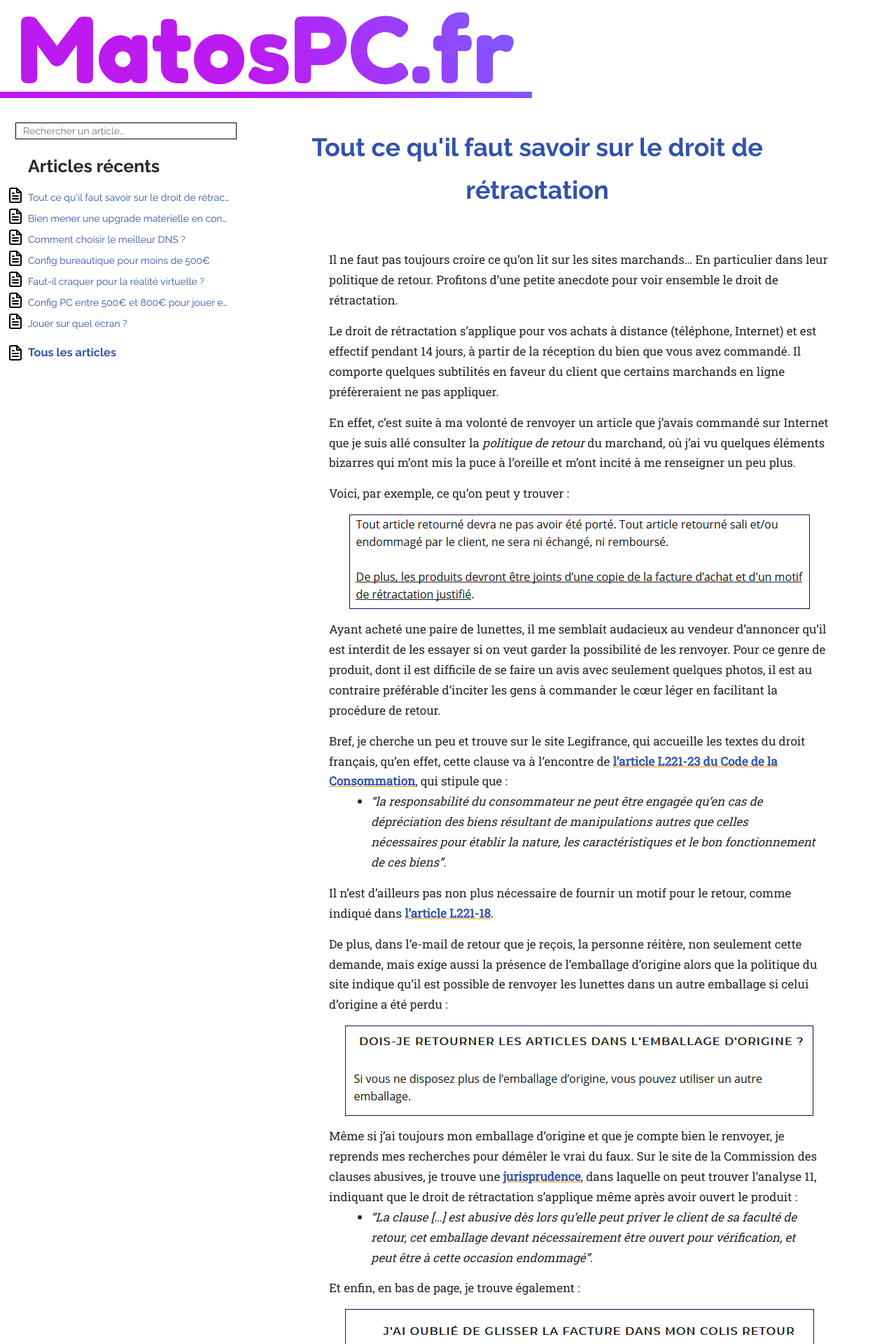
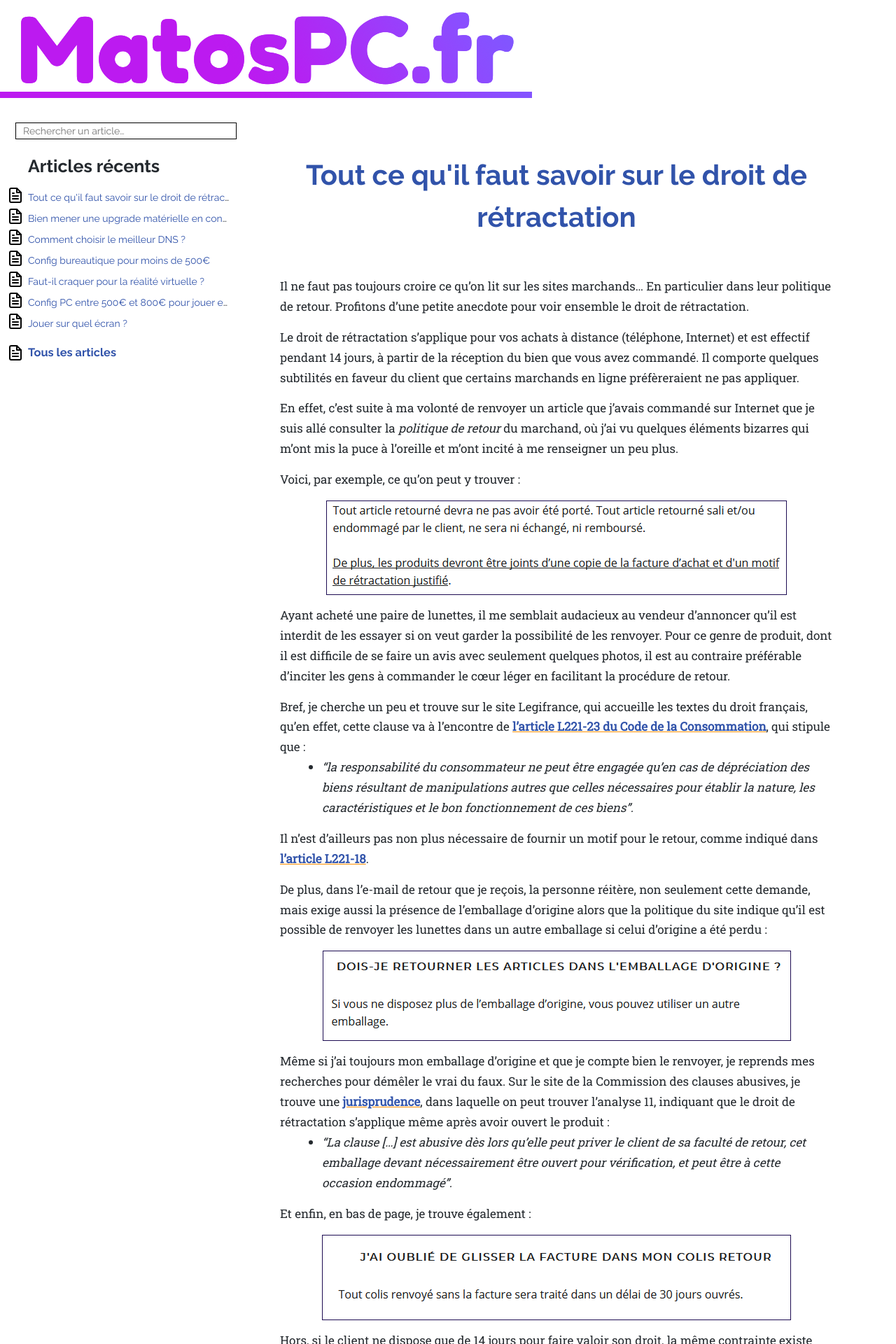
Before and after one commit to matospc/matospc.github.io, a Jekyll site: the page built from index.html, in a window 1280 px wide. Shown: the top 1920 px of the page at 70% size. Built offline with Jekyll 4.4.1, drawn with Linux system fonts in a browser that asks for light colours.

Commit message:
Restructuration de la mise en page titres et date.

```diff
--- a/_layouts/post.html
+++ b/_layouts/post.html
@@ -13,5 +13,6 @@ layout: default
     <div class="date">
       <a href="mailto:matospcfr@gmail.com" >Alexandre</a>, le {{ page.date | date: "%d/%m/%Y" }}
     </div>
+
   </article>
 </div>
--- a/assets/css/style.scss
+++ b/assets/css/style.scss
@@ -36,10 +36,6 @@ body {
   position: absolute;
   left: 10%;
   margin: 0;
-}
-
-h1 {
-  font-family: "Raleway", sans-serif;
 }
 
 header {
@@ -82,31 +78,42 @@ code {
 
 body {
 
+  div.page {
+    padding: 50px;
+    background: white;
+  }
+
   div.page, div.posts {
     position: absolute;
     left: 340px;
 
-    >h1 {
-      background: white;
+    h1 {
+      font-family: "Raleway", sans-serif;
+      font-size: 40px;
+      padding: 40px;
       margin: 0;
-      padding: 40px 0 0 40px;
-      font-size: 36px;
       text-align: center;
       font-weight: 700;
     }
 
-    article.post, div.entry {
+    article.post {
+      background: white;
+      padding: 40px 0 20px 50px;
+      margin-bottom: 15px;
+    }
+
+    div.entry {
       background-color: white;
-      padding: 40px 15px 25px 60px;
-      margin-bottom: 15px;
       left: 0;
       width: 810px;
+      font-family: 'Roboto Slab', serif;
+      font-size: 17px;
+      line-height: 1.7;
 
       > h1 {
-        text-align: center;
-        font-size: 36px;
+        text-align: left;
+        font-size: 32px;
         font-weight: 700;
-        padding: 0;
         margin: 0;
 
         > a {
@@ -138,15 +145,6 @@ body {
         background-color: white;
       }
 
-      div.date {
-        font-style: italic;
-        margin: 20px 0 0 450px;
-      }
-
-      font-family: 'Roboto Slab', serif;
-      font-size: 17px;
-      line-height: 1.7;
-
       ul {
         margin: 0 30px 0 30px;
       }
@@ -155,6 +153,15 @@ body {
         margin: 15px 10px 0 10px;
         text-align: left;
       }
+    }
+
+    div.date {
+      font-style: italic;
+      background: white;
+      font-family: "Raleway", sans-serif;
+      font-size: 16px;
+      padding: 40px 15px 0 0;
+      text-align: right;
     }
   }
 
--- a/index.html
+++ b/index.html
@@ -10,10 +10,10 @@ layout: default
 
       <div class="entry">
         {{ post.content }}
+      </div>
 
-        <div class="date">
-          <a href="mailto:matospcfr@gmail.com" >Alexandre</a>, le {{ post.date | date: "%d/%m/%Y" }}
-        </div>
+      <div class="date">
+        <a href="mailto:matospcfr@gmail.com" >Alexandre</a>, le {{ post.date | date: "%d/%m/%Y" }}
       </div>
 
     </article>
```
